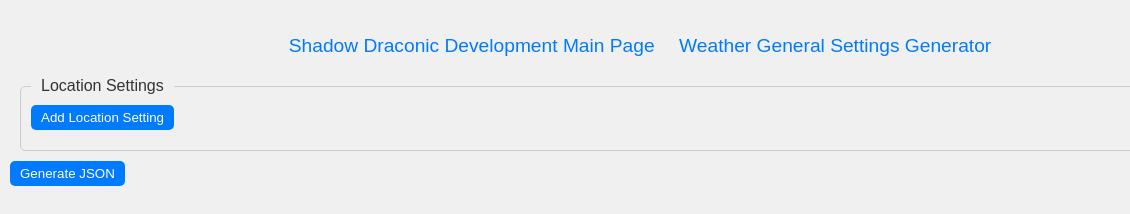
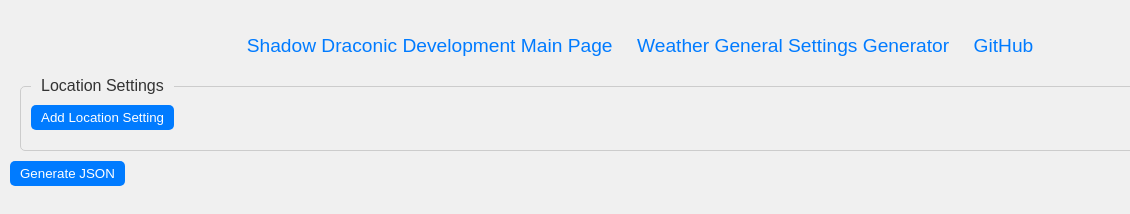
Before and after one commit to Shadow-Draconic-Development/Weather-Management-System---Redux, a plain HTML site: page city.html in a window 1280 px wide. Shown: the part 156-370 px from the top of the page, 0-1130 px from the left. Drawn offline with Linux system fonts and the light colour scheme.

Commit message:
Linked to main github

```diff
--- a/city.html
+++ b/city.html
@@ -26,6 +26,7 @@
         <nav>
             <a href="https://shadow-draconic-development.github.io/.github/" target="_blank">Shadow Draconic Development Main Page</a>
             <a href="/index.html">Weather General Settings Generator</a>
+            <a href="https://github.com/Shadow-Draconic-Development/Weather-Management-System---Redux" target="_blank">GitHub</a>
         </nav>
 
         <form id="settingsForm">
```
Also changed, not shown: index.html (+1 -0 lines).
